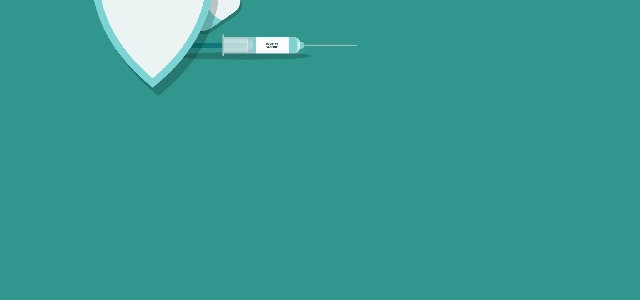
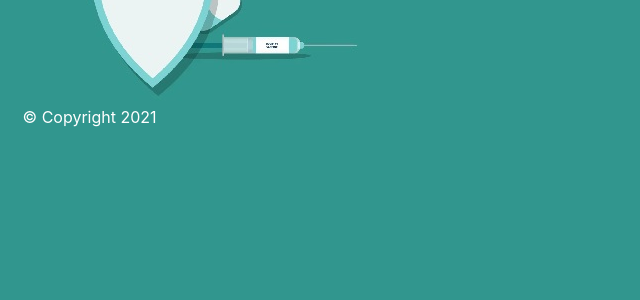
Before and after one commit to reversingentropy/Fast.Health, a Flask app: page / in a window 1280 px wide. Shown: the part 445-745 px from the top of the page, without its empty margins (0-640 px from the left). Run offline with Flask 2, Linux system fonts and the light colour scheme.

Commit message:
Add copyright to login.html

```diff
--- a/templates/login.html
+++ b/templates/login.html
@@ -9,10 +9,10 @@
 
 		<style>
 			body {
-			  position:relative;
-			  z-index:-1;
-			  background-color: #31968e;
-			  border-radius:10px;
+				position:relative;
+				z-index:-1;
+				background-color: #31968e;
+				border-radius:10px;
 			}
 			.button {
 			  width: 100%;
@@ -23,7 +23,7 @@
 			}
 			.button-container form,
 			.button-container form div {
-			  display: inline;
+				display: inline;
 			}
 			.button-container button {
 				display: inline;
@@ -180,6 +180,8 @@
 			</div>
 		</div>
 	</div>
-
+	<div class="footer">
+		<p style="color:white" >&nbsp;&nbsp;&nbsp;&nbsp;&nbsp;&#169; Copyright {{ now.year }}</p>
+	</div>
 </body>
 </html>
```
